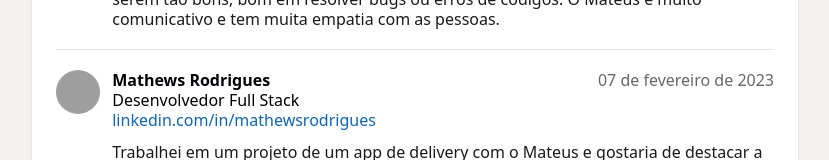
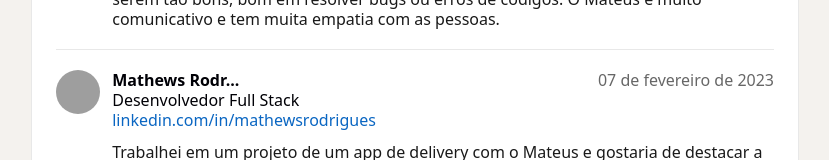
Before and after one commit to MateusHoffman/portfolio, a Next.js app: page / in a window 1280 px wide. Shown: the part 1489-1649 px from the top of the page, without its empty margins (225-1054 px from the left). Built offline with nearby package versions, Linux system fonts and the light colour scheme; grey boxes are pictures that could not be loaded.

Commit message:
Implemented a function truncateText

```diff
--- a/src/app/_components/recommendation/_components/ListRecommendations.tsx
+++ b/src/app/_components/recommendation/_components/ListRecommendations.tsx
@@ -1,4 +1,4 @@
-import { cleanURL, formatDateInFull } from "@/app/util/format";
+import { cleanURL, formatDateInFull, truncateText } from "@/app/util/format";
 import { recommendationData } from "@/data/local/RecommendationData";
 import React from "react";
 
@@ -25,7 +25,7 @@ export default function ListRecommendations({modal = false}: IProps) {
             <div className="w-full">
               <div className="flex flex-col">
                 <span className="text-base leading-5 line-clamp-1 flex justify-between">
-                  <span className="font-semibold text-[#000006]">{recommendation.name}</span>
+                  <span className="font-semibold text-[#000006]">{truncateText(recommendation.name, 15)}</span>
                   <span className="font-normal text-[#00000099]">{formatDateInFull(recommendation.date)}</span>
                 </span>
                 <span className="text-[#000006] text-base font-normal leading-5 line-clamp-1">
```
